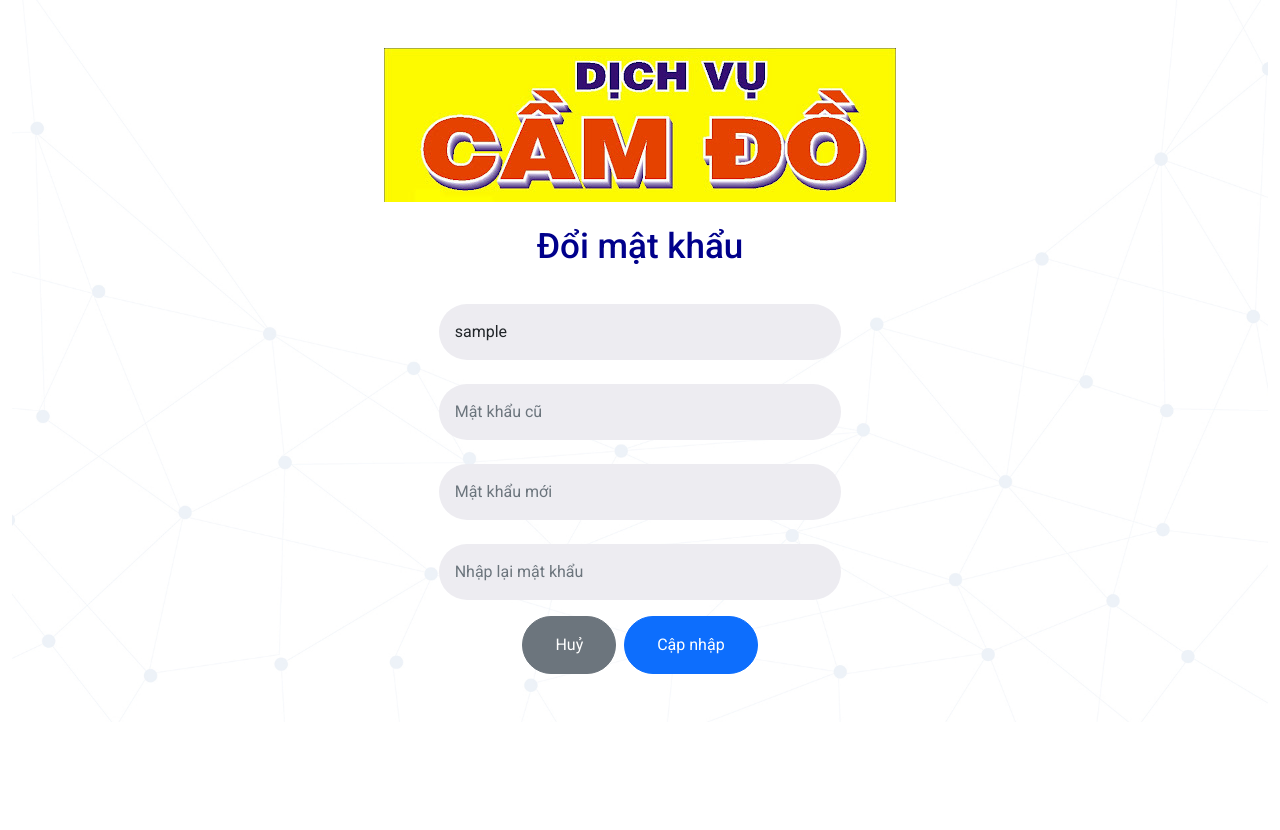
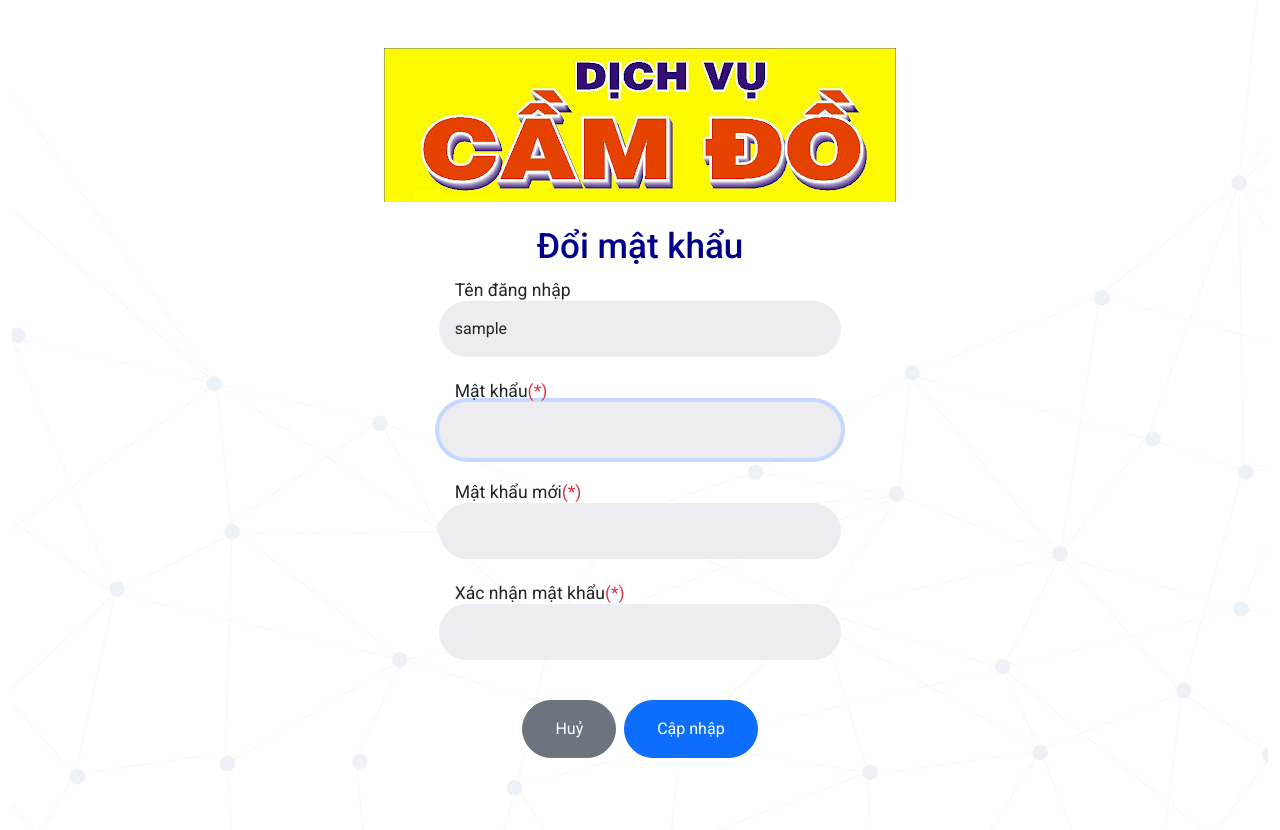
Before and after one commit to A1020I1-Org-2/A1020I1-Repo-FE, an Angular app in the folder pawn-system-management/: page /change-password in a window 1280 px wide. Before the commit the page ends 800 px from the top, so only its background shows below. Built offline with nearby package versions, Linux system fonts and the light colour scheme; sample sign-in values are in the browser's storage.

Commit message:
Fix comment

```diff
--- a/pawn-system-management/src/app/login/change-password/change-password.component.html
+++ b/pawn-system-management/src/app/login/change-password/change-password.component.html
@@ -4,7 +4,7 @@
       <img src="./assets/img/logo.jpg" alt="" >
     </div>
     <p class="h4 text-center" style="color: darkblue; font-size: 35px;">Đổi mật khẩu</p>
-    <div class="d-flex justify-content-center mt-4" *ngIf="isOpenToast">
+    <div class="d-flex justify-content-center mb-4" *ngIf="isOpenToast">
       <div class="toast align-items-center text-white bg-danger border-0 show fade" role="alert" aria-live="assertive" aria-atomic="true">
         <div class="d-flex">
           <div class="toast-body">
@@ -18,31 +18,47 @@
       <div class="col"></div>
       <div class="col-4">
         <form [formGroup]="formChangePassword" (ngSubmit)="doSubmit()">
-          <div>
-            <input type="text" class="input-custom-1 form-control " [value]="username" readonly>
+          <div  class="mb-4">
+            <label for="username">Tên đăng nhập</label>
+            <input type="text" class="input-custom-1 form-control " [value]="username" id="username" readonly>
           </div>
-          <div>
-            <input type="password" class="input-custom-1 form-control " placeholder="Mật khẩu cũ"
-                   formControlName="password" autocomplete="on"
+          <div class="mb-4">
+            <label for="password">Mật khẩu<span class="text-danger">(*)</span></label>
+            <input type="password" class="input-custom-1 form-control m-0"
+                   formControlName="password" autocomplete="on" id="password"
                    [ngClass]="(form.password?.touched || isSubmit ) ? (form.password?.invalid ? 'is-invalid' : '') : ''">
-            <div class="invalid-feedback px-4" *ngIf="form.password?.errors?.required">Mật khẩu cũ không được để trống.</div>
+            <div class="invalid-feedback px-4" *ngIf="form.password?.errors?.required">
+              Mật khẩu không được để trống.
+            </div>
           </div>
           <fieldset formGroupName="passwordGroup">
-            <div>
-              <input type="password" class="input-custom-1 form-control " placeholder="Mật khẩu mới"
-                     formControlName="newPassword" autocomplete="on"
-                     [ngClass]="(newPassword?.touched || isSubmit) ? (newPassword?.invalid ? 'is-invalid' : '') : ''">
-              <div class="invalid-feedback px-4" *ngIf="newPassword?.errors?.required">Mật khẩu mới không được để trống.</div>
+            <div class="mb-4">
+              <label for="newPassword">Mật khẩu mới<span class="text-danger">(*)</span></label>
+              <input type="password" class="input-custom-1 form-control m-0"
+                     formControlName="newPassword" autocomplete="on" id="newPassword"
+                     [ngClass]="(newPassword?.touched || isSubmit) ? (newPassword?.invalid || formChangePassword.invalid ? 'is-invalid' : '') : ''">
+              <div class="invalid-feedback px-4" *ngIf="newPassword?.errors?.required">
+                Mật khẩu mới không được để trống.
+              </div>
+              <div class="invalid-feedback px-4" *ngIf="formChangePassword.errors?.checkEqualsPassword && !newPassword?.errors?.required">
+                Mật khẩu mới không được trùng với mật khẩu cũ
+              </div>
+              <div class="invalid-feedback px-4" *ngIf="newPassword?.errors?.pattern">
+                Mật khẩu phải có ít nhất một ký tự số, một ký tự đặc biệt, một ký tự thường và có độ dài từ 6-12 ký tự
+              </div>
             </div>
-            <div>
-              <input type="password" class="input-custom-1 form-control " placeholder="Nhập lại mật khẩu"
-                     formControlName="confirmPassword" autocomplete="on"
+            <div class="mb-4">
+              <label for="confirmPassword">Xác nhận mật khẩu<span class="text-danger">(*)</span></label>
+              <input type="password" class="input-custom-1 form-control m-0"
+                     formControlName="confirmPassword" autocomplete="on" id="confirmPassword"
                      [ngClass]="(confirmPassword?.touched || isSubmit) ? (confirmPassword?.invalid || form.passwordGroup ? 'is-invalid' : '') : ''">
               <div class="invalid-feedback px-4" *ngIf="confirmPassword?.errors?.required">Nhập lại mật khẩu không được để trống.</div>
-              <div class="invalid-feedback px-4" *ngIf="form.passwordGroup?.errors?.checkPassword && !confirmPassword?.errors?.required">Không trùng khớp với mật khẩu mới.</div>
+              <div class="invalid-feedback px-4" *ngIf="form.passwordGroup?.errors?.checkPassword && !confirmPassword?.errors?.required">
+                Không trùng khớp với mật khẩu mới.
+              </div>
             </div>
           </fieldset>
-          <div class="d-flex justify-content-center mt-3">
+          <div class="d-flex justify-content-center mt-3 mb-4">
             <button class="btn btn-login me-2 bg-secondary border-secondary" (click)="cancel()">Huỷ</button>
             <button type="submit" class="btn btn-login ">Cập nhập</button>
           </div>
--- a/pawn-system-management/src/app/login/change-password/change-password.component.ts
+++ b/pawn-system-management/src/app/login/change-password/change-password.component.ts
@@ -1,4 +1,4 @@
-import { Component, OnInit } from '@angular/core';
+import {Component, ElementRef, OnInit} from '@angular/core';
 import {AbstractControl, FormControl, FormGroup, ValidationErrors, Validators} from "@angular/forms";
 import {Title} from "@angular/platform-browser";
 import {LoginService} from "../../services/login.service";
@@ -7,6 +7,13 @@ import {Router} from "@angular/router";
 function checkPassword(input: AbstractControl): ValidationErrors | null {
   if (input.value.newPassword !== input.value.confirmPassword){
     return {checkPassword: true}
+  }
+  return null;
+}
+
+function checkEqualsPassword(input: AbstractControl): ValidationErrors | null {
+  if(input.value.password === input.value.passwordGroup.newPassword){
+    return {checkEqualsPassword: true}
   }
   return null;
 }
@@ -23,20 +30,30 @@ export class ChangePasswordComponent implements OnInit {
   formChangePassword: FormGroup = new FormGroup({
     password: new FormControl('', [Validators.required]),
     passwordGroup: new FormGroup({
-      newPassword: new FormControl('', [Validators.required]),
+      newPassword: new FormControl('', [Validators.required,
+        Validators.pattern('^((?=.*\\d)(?=.*[a-z])(?=.*[A-Z])(?=.*[!"#$%&\'()*+,-.:;<=>?@[\\]^_`{|}~]).{6,12})$')]),
       confirmPassword: new FormControl('', [Validators.required])
     }, [checkPassword])
-  });
+  }, [checkEqualsPassword]);
   constructor(private titleService: Title,
               private loginService: LoginService,
-              private router: Router) { }
+              private router: Router,
+              private element: ElementRef) { }
 
   ngOnInit(): void {
+    this.setFocus();
     this.titleService.setTitle("Đổi mật khẩu");
     if (this.loginService.getUserName() !== null){
       this.username = this.loginService.getUserName();
     }else{
       this.router.navigateByUrl("/login").then();
+    }
+  }
+
+  setFocus(){
+    const elm = this.element.nativeElement.querySelector('#password');
+    if(!elm?.autofocus){
+      elm?.focus();
     }
   }
 
@@ -47,10 +64,12 @@ export class ChangePasswordComponent implements OnInit {
   doSubmit(): void{
     if(this.formChangePassword.valid){
       this.isSubmit = false;
+      this.isOpenToast = false;
       if(this.username !== null){
         this.loginService.doChangePassword(this.username, this.form.password.value, this.newPassword?.value)
           .subscribe(result => {
             if(result.message !== 'success'){
+              this.setFocus();
               this.isOpenToast = true;
             }else{
               this.isOpenToast = false;
--- a/pawn-system-management/src/app/login/login/login.component.css
+++ b/pawn-system-management/src/app/login/login/login.component.css
@@ -13,7 +13,6 @@
   border-radius: 40px;
   border: none;
   padding: 1.0rem 1.0rem;
-  margin-top: 1.5rem;
   background: #edecf1;
 }
 .btn-login{
@@ -44,3 +43,8 @@
   border-color: #787c80;
   color: white;
 }
+
+label{
+  padding-left: 1rem;
+  font-size: 1.1rem;
+}
--- a/pawn-system-management/src/app/login/login/login.component.html
+++ b/pawn-system-management/src/app/login/login/login.component.html
@@ -4,7 +4,7 @@
       <img src="./assets/img/logo.jpg" alt="" >
     </div>
     <p class="h4 text-center" style="color: darkblue; font-size: 35px;">ĐĂNG NHẬP VÀO HỆ THỐNG</p>
-    <div class="d-flex justify-content-center mt-4" *ngIf="isOpenToast">
+    <div class="d-flex justify-content-center mb-4" *ngIf="isOpenToast">
       <div class="toast align-items-center text-white bg-danger border-0 show fade" role="alert" aria-live="assertive" aria-atomic="true">
         <div class="d-flex">
           <div class="toast-body">
@@ -18,15 +18,17 @@
       <div class="col"></div>
       <div class="col-4">
         <form [formGroup]="formLogin" (ngSubmit)="doSubmit()">
-          <div>
-            <input type="text" class="input-custom-1 form-control " placeholder="Tên đăng nhập"
-                   formControlName="userName"
+          <div class="mb-4">
+            <label for="username">Tên đăng nhập<span class="text-danger">(*)</span></label>
+            <input type="text" class="input-custom-1 form-control "
+                   formControlName="userName" id="username"
                    [ngClass]="(login.userName?.touched || isSubmit ) ? (login.userName?.invalid ? 'is-invalid' : '') : ''">
             <div class="invalid-feedback px-4" *ngIf="login.userName?.errors?.required">Tên đăng nhập không được để trống.</div>
           </div>
           <div>
-            <input type="password" class="input-custom-1 form-control " placeholder="Mật khẩu"
-                   formControlName="password" autocomplete="on"
+            <label for="password">Mật khẩu<span class="text-danger">(*)</span></label>
+            <input type="password" class="input-custom-1 form-control "
+                   formControlName="password" autocomplete="on" id="password"
                    [ngClass]="(login.password?.touched || isSubmit) ? (login.password?.invalid ? 'is-invalid' : '') : ''">
             <div class="invalid-feedback px-4" *ngIf="login.password?.errors?.required">Mật khẩu không được để trống.</div>
           </div>
--- a/pawn-system-management/src/app/login/login/login.component.ts
+++ b/pawn-system-management/src/app/login/login/login.component.ts
@@ -1,4 +1,4 @@
-import {Component, Inject, OnInit} from '@angular/core';
+import {Component, ElementRef, Inject, OnInit, ViewChild} from '@angular/core';
 import {FormControl, FormGroup, Validators} from "@angular/forms";
 import {LoginService} from "../../services/login.service";
 import {Title} from "@angular/platform-browser";
@@ -18,6 +18,7 @@ export interface DialogMessage {
 export class LoginComponent implements OnInit {
   isOpenToast: boolean = false;
   isSubmit: boolean = false;
+  isAutoFocus: boolean = true;
 
   formLogin: FormGroup = new FormGroup({
     userName: new FormControl('', [Validators.required]),
@@ -28,10 +29,12 @@ export class LoginComponent implements OnInit {
   constructor(private loginService: LoginService,
               private titleService: Title,
               private dialog: MatDialog,
-              private router: Router) { }
+              private router: Router,
+              private element: ElementRef) { }
 
   ngOnInit(): void {
     this.titleService.setTitle("Đăng nhập");
+    this.setFocus();
     let remember = this.loginService.getRememberMe();
     if(remember != null){
       this.login.userName.setValue(remember.username);
@@ -48,6 +51,13 @@ export class LoginComponent implements OnInit {
     }
   }
 
+  setFocus(){
+    const elm = this.element.nativeElement.querySelector('#username');
+    if(!elm?.autofocus){
+      elm?.focus();
+    }
+  }
+
   hideToast(): void{
     this.isOpenToast = false;
   }
@@ -55,6 +65,7 @@ export class LoginComponent implements OnInit {
   doSubmit(): void{
     if(this.formLogin.valid){
       this.isSubmit = false;
+      this.isOpenToast = false;
       this.doLogin(this.login.userName.value, this.login.password.value);
     }else{
       this.isSubmit = true;
@@ -64,6 +75,7 @@ export class LoginComponent implements OnInit {
   doLogin(username: string, password: string){
     this.loginService.doLogin(username, password).subscribe(account => {
       if(account === null){
+        this.setFocus();
         this.isOpenToast = true;
       }else{
         this.isOpenToast = false;
```
